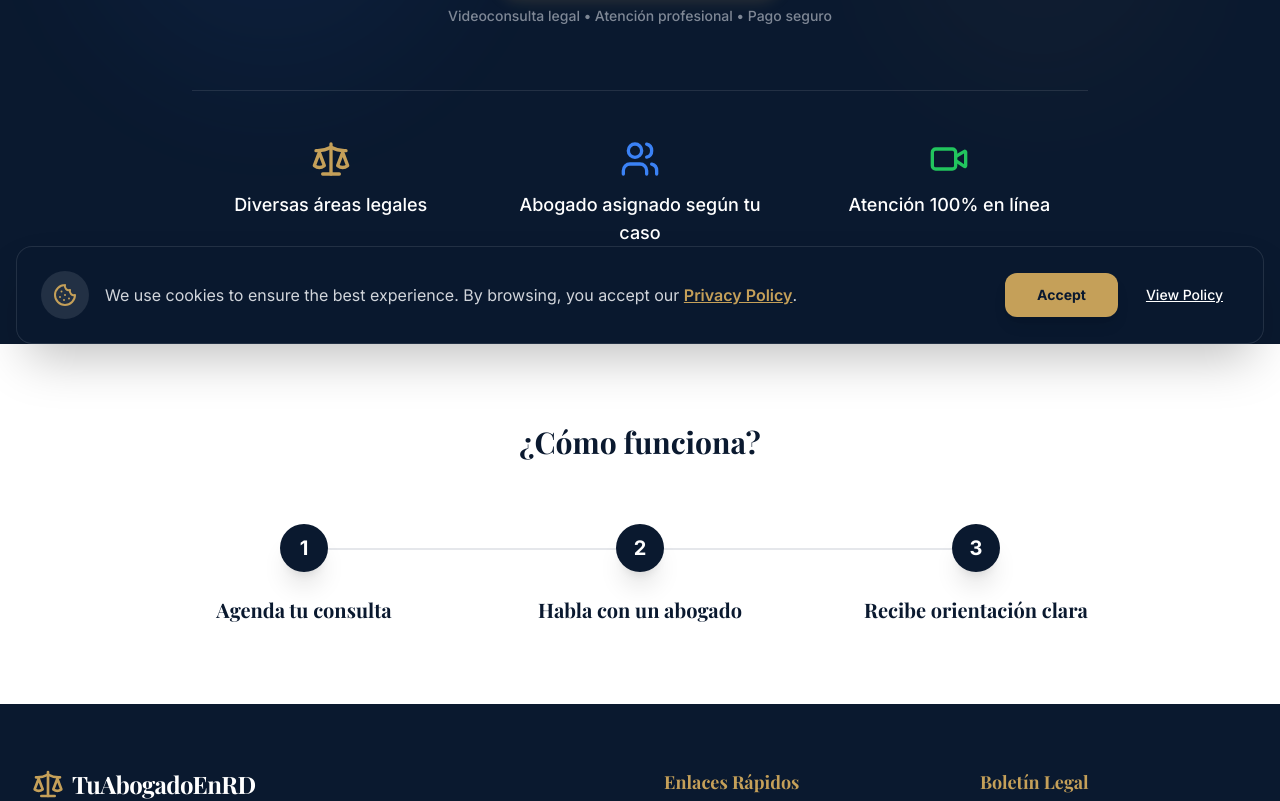
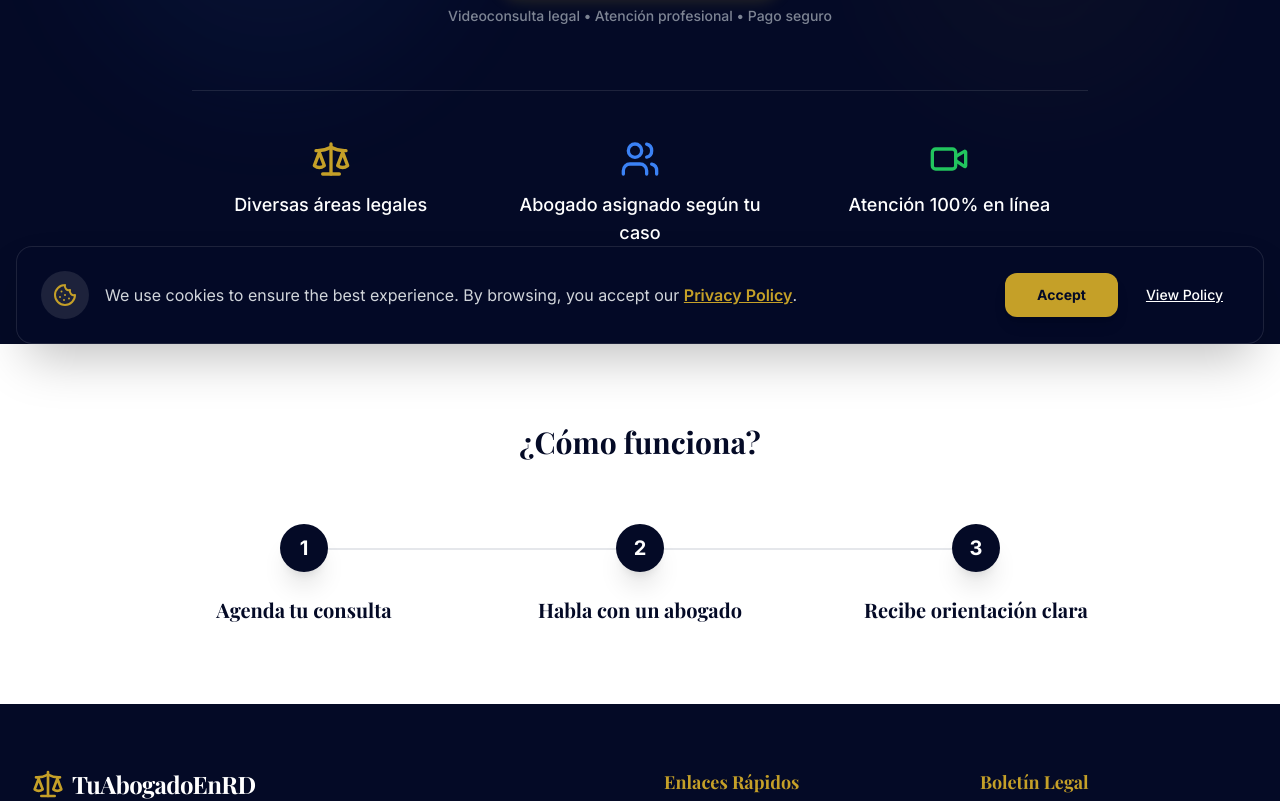
Before and after one commit to EnriqueRodriguezDev/tu-abogado-en-rd-frontend, a React (Vite) app in the folder frontend/: page / in a window 1280 px wide. Shown: the part 440-1241 px from the top of the page. Built offline with nearby package versions, Linux system fonts and the light colour scheme; a web font is replaced by a local one.

Commit message:
[MOD] colors ficed

```diff
--- a/frontend/src/pages/Booking.tsx
+++ b/frontend/src/pages/Booking.tsx
@@ -754,7 +754,7 @@ const Booking = () => {
                             if (errors.name) setErrors({ ...errors, name: '' });
                         }}
                         onBlur={() => setClientData(prev => ({ ...prev, name: prev.name.trim() }))}
-                        className={`w-full bg-gray-50 border rounded-xl px-4 py-3 outline-none transition-all text-gray-900 ${errors.name ? 'border-red-500 bg-red-50' : 'border-transparent focus:border-gold-500 focus:bg-white'}`}
+                        className={`w-full bg-gray-50 border rounded-xl px-4 py-3 outline-none transition-all text-navy-900 ${errors.name ? 'border-red-500 bg-red-50' : 'border-transparent focus:border-gold-500 focus:bg-white'}`}
                         placeholder="TU NOMBRE"
                     />
                     {errors.name && <p className="text-red-500 text-sm mt-1 flex items-center gap-1"><AlertCircle size={14} /> {errors.name}</p>}
@@ -783,14 +783,14 @@ const Booking = () => {
                             // Limpiar error si existe
                             if (errors.email) setErrors({ ...errors, email: '' });
                         }}
-                        className={`w-full bg-gray-50 border rounded-xl px-4 py-3 outline-none transition-all text-gray-900 ${errors.email ? 'border-red-500 bg-red-50' : 'border-transparent focus:border-gold-500 focus:bg-white'}`}
+                        className={`w-full bg-gray-50 border rounded-xl px-4 py-3 outline-none transition-all text-navy-900 ${errors.email ? 'border-red-500 bg-red-50' : 'border-transparent focus:border-gold-500 focus:bg-white'}`}
                         placeholder="usuario@email.com"
                     />
                     {errors.email && <p className="text-red-500 text-sm mt-1 flex items-center gap-1"><AlertCircle size={14} /> {errors.email}</p>}
                 </div>
                 <div>
                     <label className="block text-sm font-bold text-gray-700 mb-2">Teléfono (RD) <span className="text-red-500">*</span></label>
-                    <input type="tel" value={clientData.phone} onChange={handlePhoneChange} className={`w-full bg-gray-50 border rounded-xl px-4 py-3 outline-none transition-all text-gray-900 ${errors.phone ? 'border-red-500 bg-red-50' : 'border-transparent focus:border-gold-500 focus:bg-white'}`} placeholder="(8XX) XXX-XXXX" />
+                    <input type="tel" value={clientData.phone} onChange={handlePhoneChange} className={`w-full bg-gray-50 border rounded-xl px-4 py-3 outline-none transition-all text-navy-900 ${errors.phone ? 'border-red-500 bg-red-50' : 'border-transparent focus:border-gold-500 focus:bg-white'}`} placeholder="(8XX) XXX-XXXX" />
                     {errors.phone && <p className="text-red-500 text-sm mt-1 flex items-center gap-1"><AlertCircle size={14} /> {errors.phone}</p>}
                 </div>
                 <div>
@@ -805,7 +805,7 @@ const Booking = () => {
                                 setClientData({ ...clientData, rnc: val });
                             }
                         }}
-                        className={`w-full bg-gray-50 text-black border rounded-xl px-4 py-3 outline-none transition-all ${errors.rnc ? 'border-red-500 bg-red-50' : 'border-transparent focus:border-gold-500 focus:bg-white'}`}
+                        className={`w-full bg-gray-50 text-navy-900 border rounded-xl px-4 py-3 outline-none transition-all ${errors.rnc ? 'border-red-500 bg-red-50' : 'border-transparent focus:border-gold-500 focus:bg-white'}`}
                         placeholder="Para factura con valor fiscal"
                     />
                     {errors.rnc && <p className="text-red-500 text-sm mt-1 flex items-center gap-1"><AlertCircle size={14} /> {errors.rnc}</p>}
@@ -819,13 +819,14 @@ const Booking = () => {
                             let val = e.target.value.toUpperCase();
 
                             // 2. Strict whitelist: Alphanumeric + Spaces (No symbols like < > / @ etc)
-                            // Allowed: A-Z, 0-9, ÁÉÍÓÚÑ, Space
-                            val = val.replace(/[^A-Z0-9ÁÉÍÓÚÑ\s]/g, '');
+                            // Allowed: A-Z, 0-9, ÁÉÍÓÚÑ, Space, . and ,
+                            val = val.replace(/[^A-Z0-9ÁÉÍÓÚÑ\s,.]/g, '')
+                                .replace(/\s{2,}/g, ' ');;
 
                             setClientData({ ...clientData, reason: val });
                             if (errors.reason) setErrors({ ...errors, reason: '' });
                         }}
-                        className={`w-full bg-gray-50 border rounded-xl px-4 py-3 outline-none transition-all ${errors.reason ? 'border-red-500 bg-red-50' : 'border-transparent focus:border-gold-500 focus:bg-white'}`}
+                        className={`w-full bg-gray-50 border rounded-xl px-4 py-3 outline-none transition-all text-navy-900 ${errors.reason ? 'border-red-500 bg-red-50' : 'border-transparent focus:border-gold-500 focus:bg-white'}`}
                         rows={3}
                         placeholder="DESCRIBA BREVEMENTE SU CASO..."
                     />
@@ -1040,7 +1041,7 @@ const Booking = () => {
                             </div>
                             <div className="mt-12 pt-6 border-t border-gray-100 flex justify-between">
                                 <button onClick={handleBack} disabled={currentStep === 1} className={`px-6 py-2 rounded-lg font-bold flex items-center gap-2 ${currentStep === 1 ? 'opacity-0' : 'text-gray-500 hover:bg-gray-100'}`}><ChevronLeft size={18} /> Atrás</button>
-                                {currentStep < 4 && <button onClick={handleNext} className="bg-navy-900 text-white px-8 py-3 rounded-xl font-bold hover:bg-navy-800 flex items-center gap-2 shadow-lg">Siguiente <ArrowRight size={18} /></button>}
+                                {currentStep < 4 && <button onClick={handleNext} className="bg-gold-500 text-navy-900 px-8 py-3 rounded-xl font-bold hover:bg-gold-600 flex items-center gap-2 shadow-lg transition-colors">Siguiente <ArrowRight size={18} /></button>}
                             </div>
                         </div>
                     </div>
--- a/frontend/src/pages/Home.tsx
+++ b/frontend/src/pages/Home.tsx
@@ -83,19 +83,19 @@ const Home = () => {
                         {/* Step 1 */}
                         <div className="flex flex-col items-center relative z-10 group">
                             <div className="w-12 h-12 bg-navy-900 text-white rounded-full flex items-center justify-center font-bold text-xl mb-6 shadow-xl group-hover:scale-110 transition-transform duration-300">1</div>
-                            <h3 className="text-xl font-bold text-[#0a192f]">Agenda tu consulta</h3>
+                            <h3 className="text-xl font-bold text-navy-900">Agenda tu consulta</h3>
                         </div>
 
                         {/* Step 2 */}
                         <div className="flex flex-col items-center relative z-10 group">
                             <div className="w-12 h-12 bg-navy-900 text-white rounded-full flex items-center justify-center font-bold text-xl mb-6 shadow-xl group-hover:scale-110 transition-transform duration-300">2</div>
-                            <h3 className="text-xl font-bold text-[#0a192f]">Habla con un abogado</h3>
+                            <h3 className="text-xl font-bold text-navy-900">Habla con un abogado</h3>
                         </div>
 
                         {/* Step 3 */}
                         <div className="flex flex-col items-center relative z-10 group">
                             <div className="w-12 h-12 bg-navy-900 text-white rounded-full flex items-center justify-center font-bold text-xl mb-6 shadow-xl group-hover:scale-110 transition-transform duration-300">3</div>
-                            <h3 className="text-xl font-bold text-[#0a192f]">Recibe orientación clara</h3>
+                            <h3 className="text-xl font-bold text-navy-900">Recibe orientación clara</h3>
                         </div>
                     </div>
                 </div>
--- a/frontend/src/pages/Legal.tsx
+++ b/frontend/src/pages/Legal.tsx
@@ -92,7 +92,7 @@ const Legal = () => {
                                 <span className="text-gold-500 font-bold tracking-widest text-xs uppercase mb-2 block">
                                     {lang === 'en' ? 'Leagl Document' : 'Documento Legal'}
                                 </span>
-                                <h2 className="text-3xl font-serif font-bold text-[#0a192f]">
+                                <h2 className="text-3xl font-serif font-bold text-navy-900">
                                     {content.title}
                                 </h2>
                             </div>
--- a/frontend/tailwind.config.js
+++ b/frontend/tailwind.config.js
@@ -8,15 +8,20 @@ export default {
         extend: {
             colors: {
                 navy: {
-                    900: '#0a192f', // Deepest Navy
-                    800: '#112240',
-                    700: '#233554',
-                    50: '#f0f4f8',
+                    50: '#E2EAF5',   // Darkened from #F0F5FA
+                    100: '#D0DBE8',  // Darkened from #eaf0f7
+                    500: '#5A6178',  // Darkened from #71788f (Muted blue)
+                    700: '#10184A',  // Darkened from #17236a (Vibrant)
+                    800: '#0A123B',  // Darkened from #0f1c52 (Strong)
+                    900: '#040A26',  // Darkened from #0a173b (Deepest Elegant)
                 },
                 gold: {
-                    400: '#d4af37',
-                    500: '#c5a059', // Primary Gold
-                    600: '#b08d55',
+                    50: '#FBF9E6',   // Very light cream (Backgrounds)
+                    100: '#F7EFC2',
+                    300: '#E6C860',
+                    400: '#D4AF37',  // The Standard "True Gold" Hex
+                    500: '#C5A028',  // Primary Button (Balanced Yellow-Gold)
+                    600: '#A38318',  // Hover State (Darker Gold, not Orange)
                 },
             },
             fontFamily: {
```
